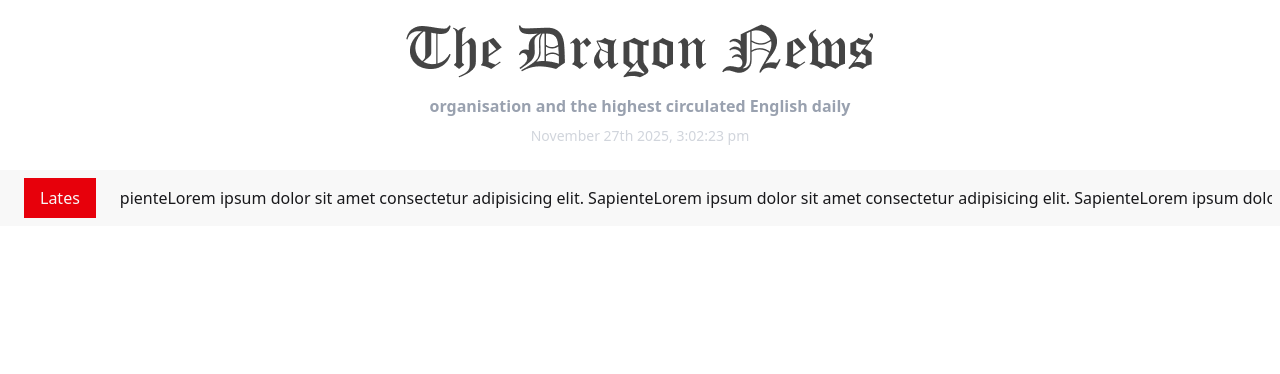
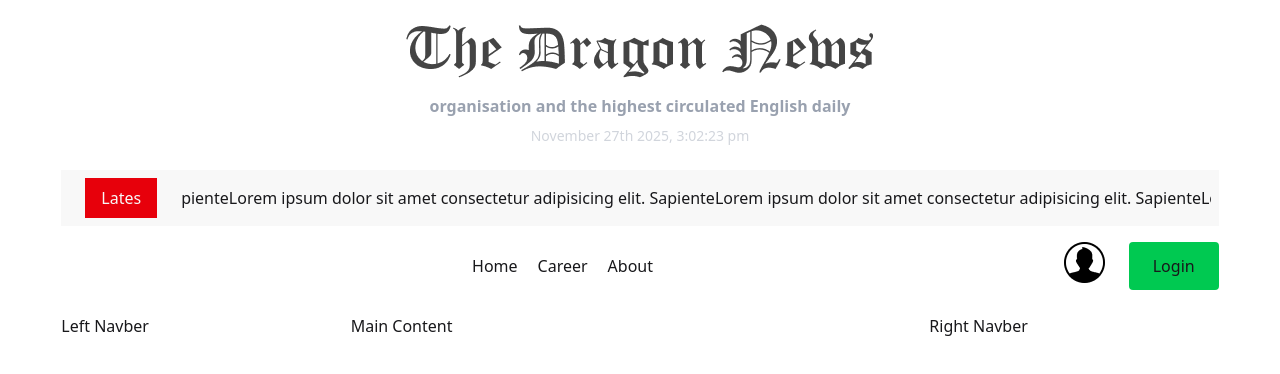
Before and after one commit to abdurrahman224/dragon-news-resources-react, a React (Vite) app: page / in a window 1280 px wide. Shown: the top 374 px of the page. Built offline with nearby package versions, Linux system fonts and the light colour scheme.

Commit message:
Add Navber component and integrate it into HomeLayout

```diff
--- /dev/null
+++ b/src/components/Navber.jsx
@@ -0,0 +1,30 @@
+
+import { Link } from 'react-router-dom';
+import user from '../assets/user.png'
+ const Navber = () => {
+    return (
+        <div className='flex justify-between items-center my-4'>
+            <div className='' ></div>
+            <div className='nae space-x-5' >
+                <Link to='/'>Home</Link>
+                <Link to='/career'>Career</Link>
+                <Link to='/about'>About</Link>
+
+
+
+
+            </div>
+            <div className='login' >
+
+                <div className='flex gap-6'>
+
+                  <div >  <img className='' src={user} alt="User" /></div>
+                    <button className='bg-green-500 px-6 py-3 rounded-sm'> <Link to ='/login'>Login</Link> </button>
+                </div>
+            </div>
+
+        </div>
+    );
+};
+
+export default Navber;
--- a/src/layouts/HomeLayout.jsx
+++ b/src/layouts/HomeLayout.jsx
@@ -1,14 +1,25 @@
 
 import Header from '../components/Header';
 import LatestNews from '../components/LatestNews';
+import Navber from '../components/Navber';
 
 const HomeLayout = () => {
   return (
     <div className="max-:mx-auto">
       <Header />
+      <section className='w-11/12 mx-auto px-2'>
+
+
       <LatestNews />
-      <nav></nav>
-      <main></main>
+      </section>
+      <nav className='w-11/12 mx-auto px-2'>
+      <Navber/>
+      </nav>
+      <main className=' w-11/12 mx-auto px-2 py-2 grid grid-cols-12'>
+<aside className='left col-span-3'> Left Navber </aside>
+<section className='col-span-6'> Main Content</section>
+<aside className='col-span-3'>Right Navber</aside>
+      </main>
     </div>
   );
 };
```
